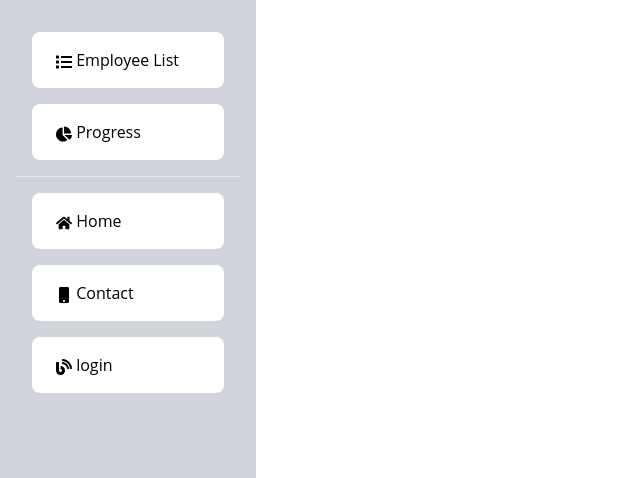
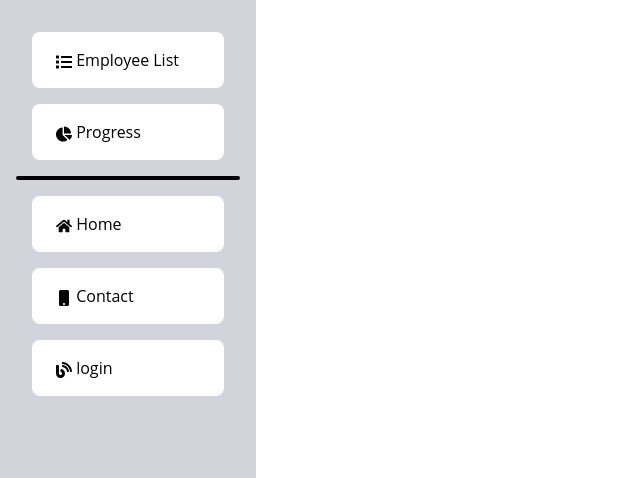
Before and after one commit to Hanifc56/employee-management, a React (Vite) app: page /dashboard in a window 1280 px wide. Shown: the top 478 px of the page, without its empty margins (0-640 px from the left). Built offline with nearby package versions, Linux system fonts and the light colour scheme; no server answers; sample sign-in values are in the browser's storage.

Commit message:
dashbord routes added

```diff
--- a/src/Layout/Dashbord.jsx
+++ b/src/Layout/Dashbord.jsx
@@ -2,35 +2,57 @@ import { FaBlog, FaChartPie, FaHome, FaList, FaMobile } from "react-icons/fa";
 import { NavLink, Outlet } from "react-router-dom";
 
 const Dashbord = () => {
+  // TODO: get isAdmin value form database
+  const isAdmin = false;
   return (
     <div className="flex max-w-7xl mx-auto">
       {/* dashboard Side bar */}
-      <div className="w-64 min-h-screen bg-gray-300">
+
+      <div className="w-32 md:w-64 min-h-screen bg-gray-300">
         <ul className="manu active  p-4">
-          <li className="bg-white rounded-lg p-4 m-4  ">
-            <NavLink to="dashboard/employee_list">
-              <FaList className="inline-block ml-2"></FaList> Employee List
-            </NavLink>
-          </li>
-          <li className="bg-white rounded-lg p-4 m-4">
-            <NavLink to="dashboard/">
-              <FaChartPie className="inline-block ml-2"></FaChartPie> Progress
-            </NavLink>
-          </li>
-          <hr className="my-3" />
-          <li className="bg-white rounded-lg p-4 m-4">
+          {/* conditional routes */}
+
+          {isAdmin ? (
+            <>
+              <li className="bg-white rounded-lg md:p-4 md:m-4 my-2 p-2 ">
+                <NavLink to="users">
+                  <FaList className="inline-block ml-2"></FaList> All Employee
+                  List
+                </NavLink>
+              </li>
+            </>
+          ) : (
+            <>
+              <li className="bg-white rounded-lg md:p-4 md:m-4 my-2 p-2">
+                <NavLink to="employee_list">
+                  <FaList className="inline-block ml-2"></FaList> Employee List
+                </NavLink>
+              </li>
+              <li className="bg-white rounded-lg md:p-4 md:m-4 my-2 p-2">
+                <NavLink to="progress">
+                  <FaChartPie className="inline-block ml-2 "></FaChartPie>{" "}
+                  Progress
+                </NavLink>
+              </li>
+            </>
+          )}
+          {/* common routes */}
+          {/* devider */}
+          <hr className="my-3 border-2 border-black rounded-full" />
+
+          <li className="bg-white rounded-lg md:p-4 md:m-4 my-2 p-2">
             <NavLink to="/">
               <FaHome className="inline-block ml-2"></FaHome> Home
             </NavLink>
           </li>
-          <li className="bg-white rounded-lg p-4 m-4">
+          <li className="bg-white rounded-lg md:p-4 md:m-4 my-2 p-2">
             <NavLink to="/contact">
               <FaMobile className="inline-block ml-2"></FaMobile> Contact
             </NavLink>
           </li>
-          <li className="bg-white rounded-lg p-4 m-4">
+          <li className="bg-white rounded-lg md:p-4 md:m-4 my-2 p-2">
             <NavLink to="/login">
-              <FaBlog className="inline-block ml-2"></FaBlog> login
+              <FaBlog className="inline-block ml-2 "></FaBlog> login
             </NavLink>
           </li>
         </ul>
--- /dev/null
+++ b/src/Pages/Dashboard/AdminDeshboard/AllEmployeList.jsx
@@ -0,0 +1,9 @@
+const AllEmployeList = () => {
+  return (
+    <div>
+      <h1>All Employee</h1>
+    </div>
+  );
+};
+
+export default AllEmployeList;
--- /dev/null
+++ b/src/Pages/Dashboard/HrDeshbord/Progress.jsx
@@ -0,0 +1,9 @@
+const Progress = () => {
+  return (
+    <div>
+      <h1>Progress Page</h1>
+    </div>
+  );
+};
+
+export default Progress;
```
Also changed, not shown: src/Routes/Routes.jsx (+14 -1 lines).
